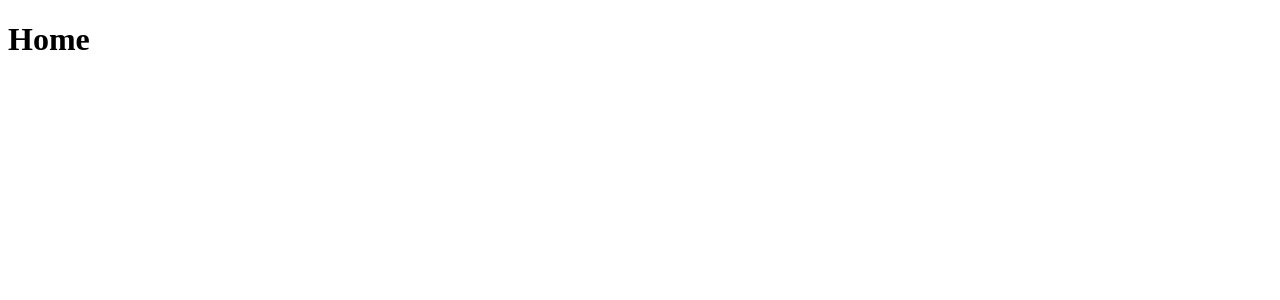
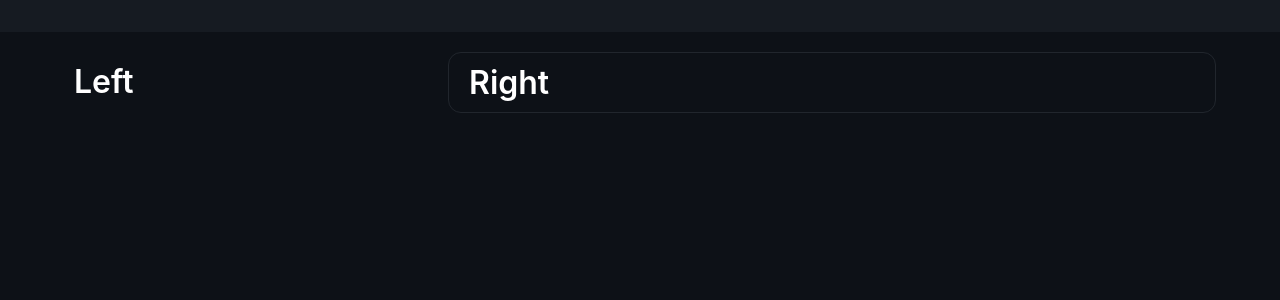
Before and after one commit to Miliexe/Portfolio, a React (Create React App) app: page / in a window 1280 px wide. Shown: the top 300 px of the page. Built offline with nearby package versions, Linux system fonts and the light colour scheme.

Commit message:
Init Header and Home
Left and Right boxes

```diff
--- a/public/index.html
+++ b/public/index.html
@@ -11,7 +11,7 @@
     />
     <link rel="apple-touch-icon" href="%PUBLIC_URL%/logo192.png" />
     <link rel="manifest" href="%PUBLIC_URL%/manifest.json" />
-    <title>New React App</title>
+    <title>Émilie Leblanc - Portfolio</title>
   </head>
   <body>
     <noscript>You need to enable JavaScript to run this app.</noscript>
--- a/src/pages/Home.jsx
+++ b/src/pages/Home.jsx
@@ -2,8 +2,13 @@ import React from 'react'
 
 const Home = () => {
     return (
-        <div>
-            <h1>Home</h1>
+        <div className="home">
+            <div className="leftBox">
+                <h1>Left</h1>
+            </div>
+            <div className="rightBox">
+                <h1>Right</h1>
+            </div>
         </div>
     )
 }
--- a/src/styles/base/_base.scss
+++ b/src/styles/base/_base.scss
@@ -1,4 +1,21 @@
 * {
     padding: 0;
     box-sizing: border-box;
+    margin: 0;
   }
+
+  body{
+    font-family: -apple-system,BlinkMacSystemFont,"Segoe UI","Noto Sans",Helvetica,Arial,sans-serif,"Apple Color Emoji","Segoe UI Emoji";
+    color: $primary;
+    background-color: $primary-bg;
+
+  }
+
+  h1{
+    font-size: 32px;
+
+  }
+
+  h1, h2, h3, h4, h5, h6{
+    font-weight: 600;
+  }
--- a/src/styles/index.css
+++ b/src/styles/index.css
@@ -1,6 +1,50 @@
 * {
   padding: 0;
   box-sizing: border-box;
+  margin: 0;
+}
+
+body {
+  font-family: -apple-system, BlinkMacSystemFont, "Segoe UI", "Noto Sans", Helvetica, Arial, sans-serif, "Apple Color Emoji", "Segoe UI Emoji";
+  color: #FFFFFF;
+  background-color: #0D1117;
+}
+
+h1 {
+  font-size: 32px;
+}
+
+h1, h2, h3, h4, h5, h6 {
+  font-weight: 600;
+}
+
+.header {
+  width: 100%;
+  height: fit-content;
+  background-color: #161B22;
+  padding: 16px;
+}
+
+.home {
+  display: flex;
+  flex-wrap: wrap;
+  flex-direction: row;
+  justify-content: center;
+}
+.home .leftBox {
+  display: flex;
+  flex-direction: column;
+  padding: 30px 20px;
+  width: 30%;
+}
+.home .rightBox {
+  display: flex;
+  flex-direction: column;
+  padding: 10px 20px;
+  margin: 20px 10px;
+  width: 60%;
+  border: 0.5px solid #21262D;
+  border-radius: 13px;
 }
 
 /*# sourceMappingURL=index.css.map */
--- /dev/null
+++ b/src/styles/layouts/_header.scss
@@ -0,0 +1,6 @@
+.header{
+    width: 100%;
+    height: fit-content;
+    background-color: $secondary-bg;
+    padding: 16px;
+}
--- a/src/styles/main.scss
+++ b/src/styles/main.scss
@@ -1,5 +1,5 @@
 //utils
-
+@import "./utils/variables";
 //vendors
 
 //base
@@ -7,7 +7,7 @@
 //components
 
 //layouts
-
+@import "./layouts/header";
 //pages
-
+@import "./pages/home";
 //themes
--- /dev/null
+++ b/src/styles/pages/_home.scss
@@ -0,0 +1,22 @@
+.home{
+    display: flex;
+    flex-wrap: wrap;
+    flex-direction: row;
+    justify-content: center;
+    .leftBox{
+        display: flex;
+        flex-direction: column;
+        padding: 30px 20px;
+        width: 30%;
+    }
+
+    .rightBox{
+        display: flex;
+        flex-direction: column;
+        padding: 10px 20px;
+        margin: 20px 10px;
+        width: 60%;
+        border: .5px solid $tertiary-bg;
+        border-radius: 13px;
+    }
+}
```
Also changed, not shown: src/styles/utils/_variables.scss (added, +25 -0 lines), 1 other file (tests, documents, lock files or other folders).
